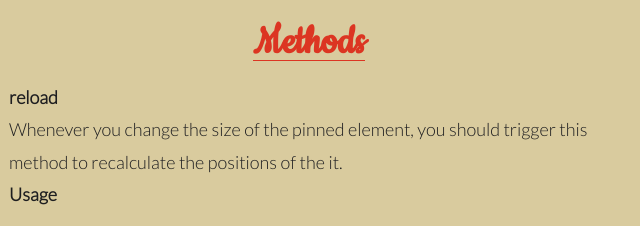
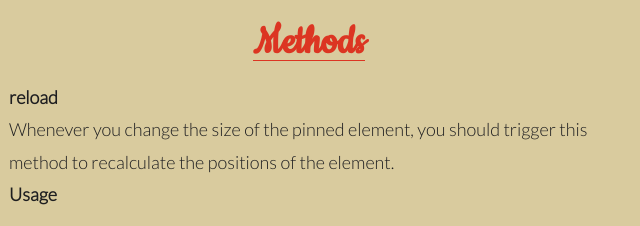
Before and after one commit to mauriciosoares/pin.js, a plain HTML site: page index.html in a window 1280 px wide. Shown: the part 5056-5282 px from the top of the page, 331-971 px from the left. Drawn offline with nearby package versions, Linux system fonts and the light colour scheme; a script that the page names is missing.

Commit message:
Fix typo

```diff
--- a/index.html
+++ b/index.html
@@ -326,7 +326,7 @@ new Pin('#pin', {
     <div class="w600">
       <p class="config-item">
         <b>reload</b><br>
-        Whenever you change the size of the pinned element, you should trigger this method to recalculate the positions of the it.<br>
+        Whenever you change the size of the pinned element, you should trigger this method to recalculate the positions of the element.<br>
         <b>Usage</b>
       </p>
 <pre><code class="language-javascript">
```
